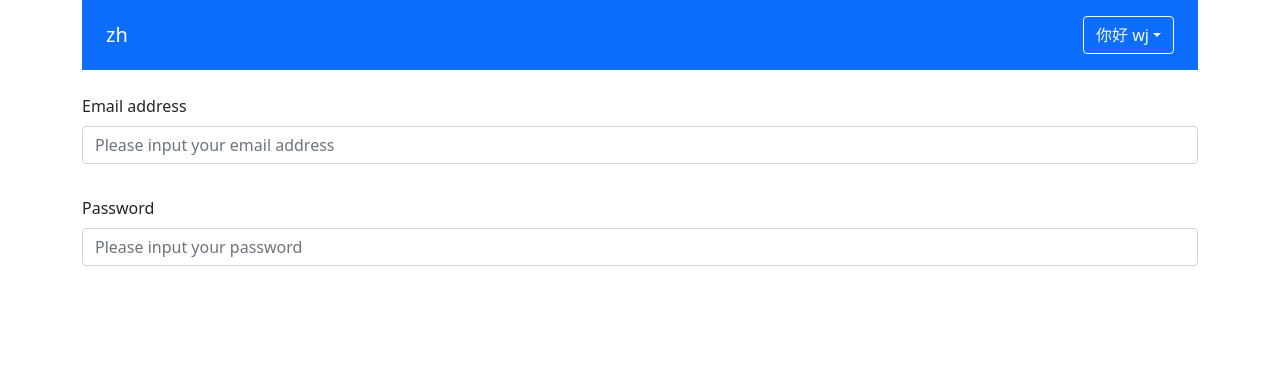
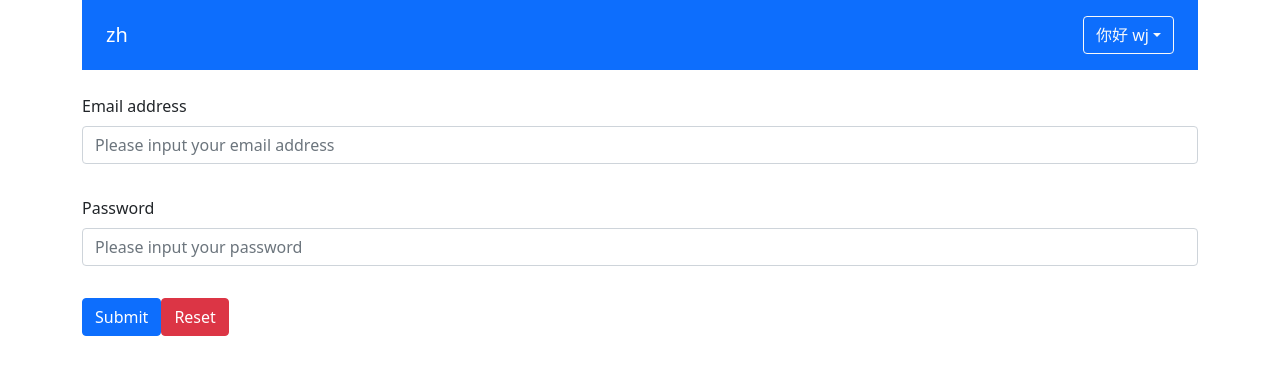
Before and after one commit to 776A0A/zh, a Vue app: page / in a window 1280 px wide. Shown: the top 374 px of the page. Built offline with nearby package versions, Linux system fonts and the light colour scheme.

Commit message:
feat(ValidateForm): 添加ValidateForm，替换form

```diff
--- a/src/App.vue
+++ b/src/App.vue
@@ -2,7 +2,7 @@
     <div class="container">
         <global-header :user="currentUser" />
         <!-- <column-list :list="list" /> -->
-        <form>
+        <validate-form @form-submit="onFormSubmit">
             <div class="mb-3">
                 <label for="exampleInputPassword1" class="form-label">
                     Email address
@@ -12,6 +12,7 @@
                     :rules="emailRules"
                     v-model="email"
                     placeholder="Please input your email address"
+                    ref="inputRef"
                 />
             </div>
             <div class="mb-3">
@@ -25,7 +26,11 @@
                     placeholder="Please input your password"
                 />
             </div>
-        </form>
+            <template #submit>
+                <button type="submit" class="btn btn-primary">Submit</button>
+                <button type="reset" class="btn btn-danger">Reset</button>
+            </template>
+        </validate-form>
     </div>
 </template>
 
@@ -35,6 +40,7 @@ import 'bootstrap/dist/css/bootstrap.min.css'
 import ColumnList, { ColumnPorps } from './components/ColumnList.vue'
 import GlobalHeader, { UserProps } from '@/components/GlobalHeader.vue'
 import ValidateInput, { RulesProp } from '@/components/ValidateInput.vue'
+import ValidateForm from '@/components/ValidateForm.vue'
 
 const currentUser: UserProps = {
     isLogin: true,
@@ -42,7 +48,7 @@ const currentUser: UserProps = {
 }
 
 export default defineComponent({
-    components: { GlobalHeader, ValidateInput },
+    components: { GlobalHeader, ValidateInput, ValidateForm },
     setup() {
         const list: ColumnPorps[] = [
             {
@@ -83,6 +89,13 @@ export default defineComponent({
 
         const email = ref('')
         const password = ref('')
+        const inputRef = ref<any>()
+
+        const onFormSubmit = (res: boolean) => {
+            console.log(inputRef.value)
+
+            console.log(res)
+        }
 
         return {
             list,
@@ -91,6 +104,8 @@ export default defineComponent({
             passwordReuls,
             email,
             password,
+            onFormSubmit,
+            inputRef,
         }
     },
 })
--- /dev/null
+++ b/src/components/ValidateForm.vue
@@ -0,0 +1,28 @@
+<template>
+    <form action="" class="validate-form-container">
+        <slot name="default" />
+        <div class="submit-area" @click.prevent="submitForm">
+            <slot name="submit">
+                <button type="submit" class="btn btn-primary">Submit</button>
+            </slot>
+        </div>
+    </form>
+</template>
+
+<script lang="ts">
+import { defineComponent } from 'vue'
+
+export default defineComponent({
+    name: 'ValidateForm',
+    emits: ['form-submit'],
+    setup(props, { emit }) {
+        const submitForm = () => {
+            emit('form-submit', true)
+        }
+
+        return { submitForm }
+    },
+})
+</script>
+
+<style lang="less"></style>
```
